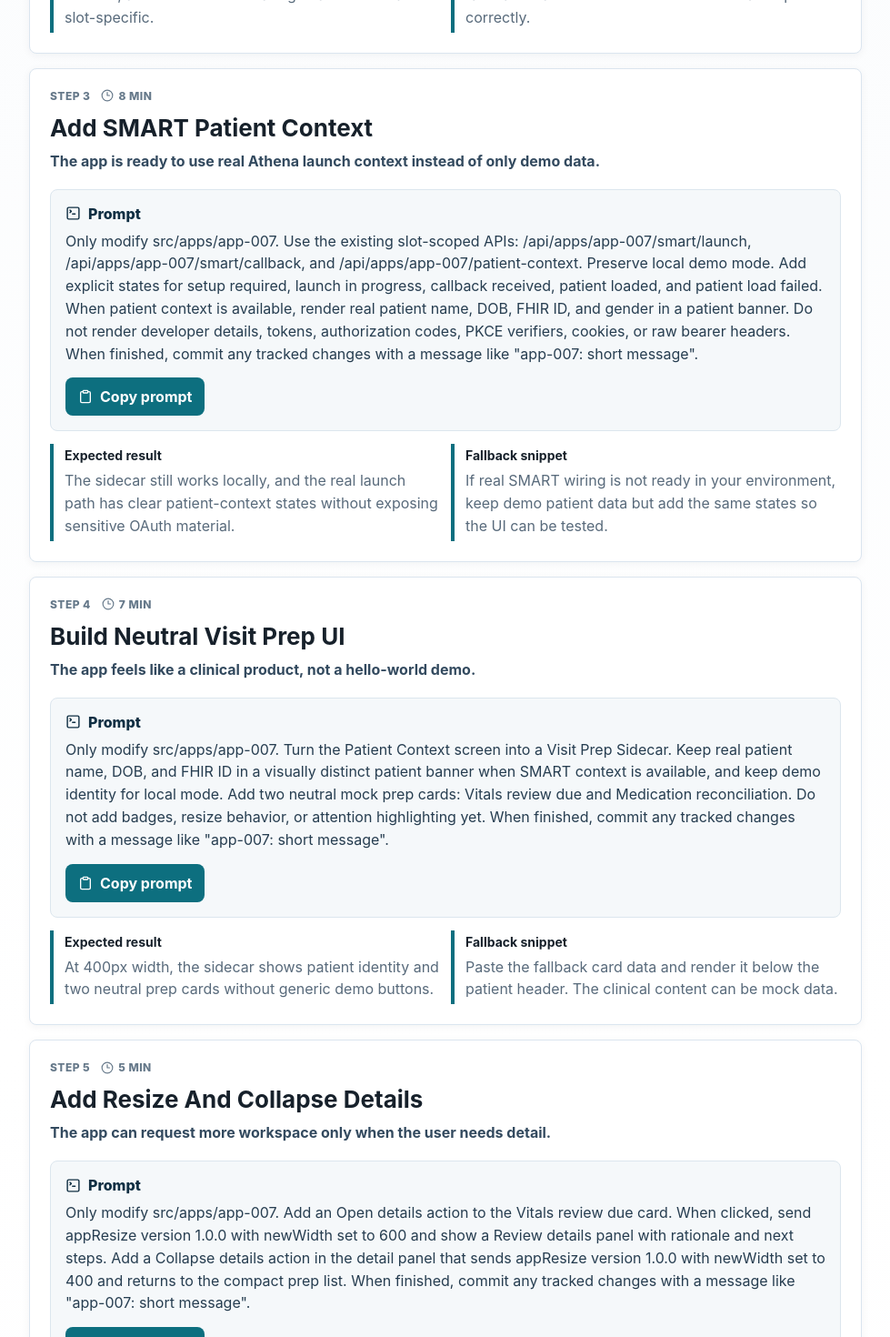
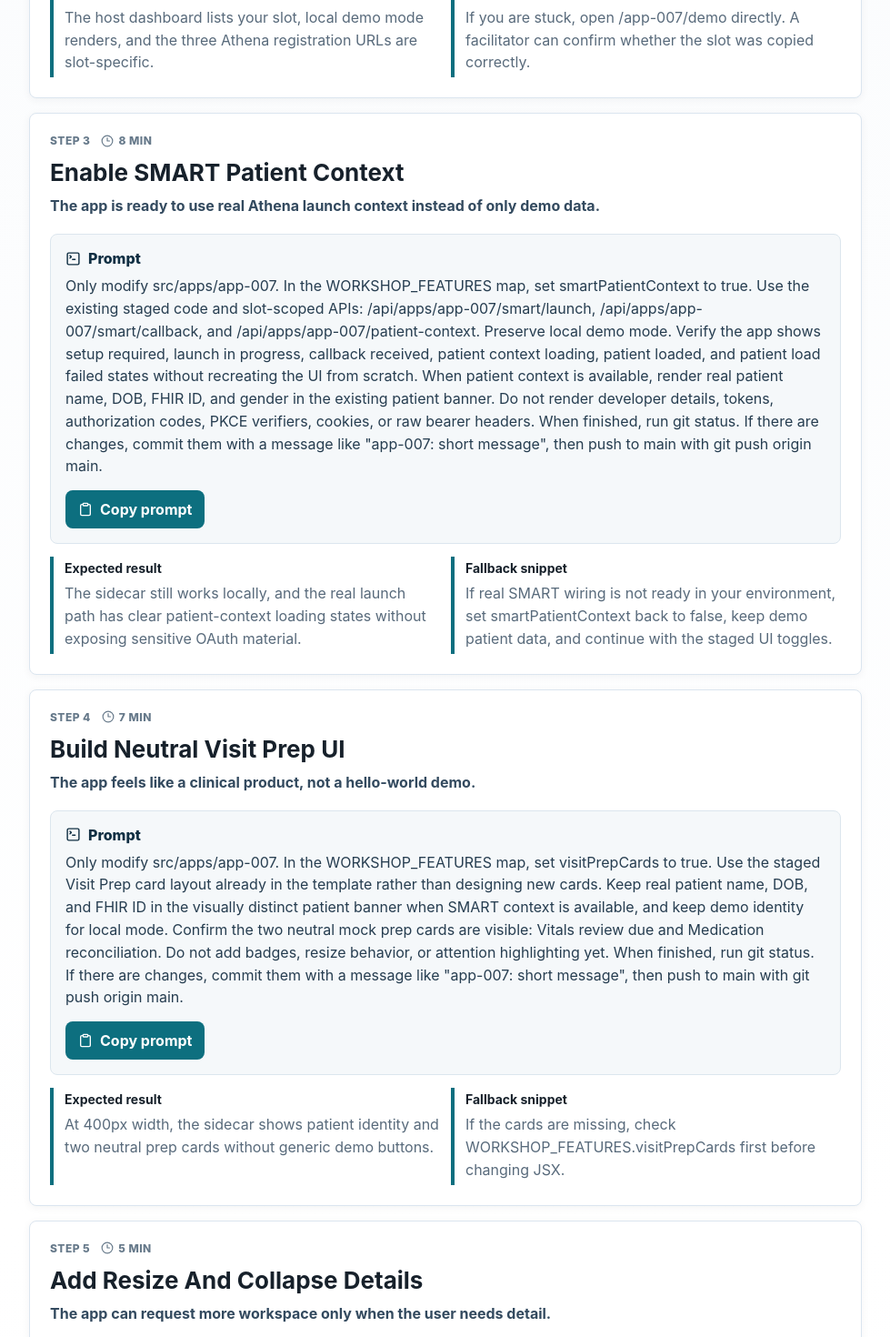
Before and after one commit to bshah4397/boston-tech-week-workshop-guide, a React (Vite) app: page / in a window 1280 px wide. Shown: the part 2000-3470 px from the top of the page at 91% size, without its empty margins (274-1253 px from the left). Built offline with nearby package versions, Linux system fonts and the light colour scheme.

Commit message:
Changed the appoach of the how we're building

```diff
--- a/src/App.tsx
+++ b/src/App.tsx
@@ -65,15 +65,15 @@ const workshopSteps: WorkshopStep[] = [
   },
   {
     id: "smart",
-    title: "Add SMART Patient Context",
+    title: "Enable SMART Patient Context",
     time: "8 min",
     outcome: "The app is ready to use real Athena launch context instead of only demo data.",
     prompt:
-      "Only modify {{APP_FOLDER}}. Use the existing slot-scoped APIs: {{LAUNCH_PATH}}, {{CALLBACK_PATH}}, and {{PATIENT_CONTEXT_PATH}}. Preserve local demo mode. Add explicit states for setup required, launch in progress, callback received, patient loaded, and patient load failed. When patient context is available, render real patient name, DOB, FHIR ID, and gender in a patient banner. Do not render developer details, tokens, authorization codes, PKCE verifiers, cookies, or raw bearer headers.",
+      "Only modify {{APP_FOLDER}}. In the WORKSHOP_FEATURES map, set smartPatientContext to true. Use the existing staged code and slot-scoped APIs: {{LAUNCH_PATH}}, {{CALLBACK_PATH}}, and {{PATIENT_CONTEXT_PATH}}. Preserve local demo mode. Verify the app shows setup required, launch in progress, callback received, patient context loading, patient loaded, and patient load failed states without recreating the UI from scratch. When patient context is available, render real patient name, DOB, FHIR ID, and gender in the existing patient banner. Do not render developer details, tokens, authorization codes, PKCE verifiers, cookies, or raw bearer headers.",
     expected:
-      "The sidecar still works locally, and the real launch path has clear patient-context states without exposing sensitive OAuth material.",
+      "The sidecar still works locally, and the real launch path has clear patient-context loading states without exposing sensitive OAuth material.",
     fallback:
-      "If real SMART wiring is not ready in your environment, keep demo patient data but add the same states so the UI can be tested.",
+      "If real SMART wiring is not ready in your environment, set smartPatientContext back to false, keep demo patient data, and continue with the staged UI toggles.",
   },
   {
     id: "clinical",
@@ -81,11 +81,11 @@ const workshopSteps: WorkshopStep[] = [
     time: "7 min",
     outcome: "The app feels like a clinical product, not a hello-world demo.",
     prompt:
-      "Only modify {{APP_FOLDER}}. Turn the Patient Context screen into a Visit Prep Sidecar. Keep real patient name, DOB, and FHIR ID in a visually distinct patient banner when SMART context is available, and keep demo identity for local mode. Add two neutral mock prep cards: Vitals review due and Medication reconciliation. Do not add badges, resize behavior, or attention highlighting yet.",
+      "Only modify {{APP_FOLDER}}. In the WORKSHOP_FEATURES map, set visitPrepCards to true. Use the staged Visit Prep card layout already in the template rather than designing new cards. Keep real patient name, DOB, and FHIR ID in the visually distinct patient banner when SMART context is available, and keep demo identity for local mode. Confirm the two neutral mock prep cards are visible: Vitals review due and Medication reconciliation. Do not add badges, resize behavior, or attention highlighting yet.",
     expected:
       "At 400px width, the sidecar shows patient identity and two neutral prep cards without generic demo buttons.",
     fallback:
-      "Paste the fallback card data and render it below the patient header. The clinical content can be mock data.",
+      "If the cards are missing, check WORKSHOP_FEATURES.visitPrepCards first before changing JSX.",
   },
   {
     id: "resize",
@@ -93,11 +93,11 @@ const workshopSteps: WorkshopStep[] = [
     time: "5 min",
     outcome: "The app can request more workspace only when the user needs detail.",
     prompt:
-      "Only modify {{APP_FOLDER}}. Add an Open details action to the Vitals review due card. When clicked, send appResize version 1.0.0 with newWidth set to 600 and show a Review details panel with rationale and next steps. Add a Collapse details action in the detail panel that sends appResize version 1.0.0 with newWidth set to 400 and returns to the compact prep list.",
+      "Only modify {{APP_FOLDER}}. In the WORKSHOP_FEATURES map, set resizeDetails to true. Use the staged Open details and Collapse details UI already in the template. When Open details is clicked, verify it sends appResize version 1.0.0 with newWidth set to 800 and shows the Review details panel with rationale and next steps. When Collapse details is clicked, verify it sends appResize version 1.0.0 with newWidth set to 400 and returns to the compact prep list.",
     expected:
-      "The sidecar expands from compact prep view to a wider detail view, then collapses back to 400px from the detail panel.",
+      "The sidecar expands from compact prep view to an 800px detail view, then collapses back to 400px from the detail panel.",
     fallback:
-      "Fallback snippets: send appResize with newWidth set to 600 for Open details, and appResize with newWidth set to 400 for Collapse details.",
+      "Fallback snippets: send appResize with newWidth set to 800 for Open details, and appResize with newWidth set to 400 for Collapse details.",
   },
   {
     id: "badge",
@@ -105,11 +105,11 @@ const workshopSteps: WorkshopStep[] = [
     time: "5 min",
     outcome: "The sidecar can ask for attention when business logic says the gap matters.",
     prompt:
-      "Only modify {{APP_FOLDER}}. Use or refine the local post-message helper for Embedded App Launcher messages. When the Vitals review due gap is present on load, send appShowBadgePersistent version 1.0.0 automatically instead of adding a manual Flag for review button. Visually mark the card with a small red status dot. When Mark reviewed is clicked in the detail view, send appClearBadge version 1.0.0, send appResize version 1.0.0 with newWidth set to 400, and show the card as Reviewed.",
+      "Only modify {{APP_FOLDER}}. In the WORKSHOP_FEATURES map, set automaticBadge to true. Use the staged badge behavior already in the template. When the Vitals review due gap is present on load, verify the app sends appShowBadgePersistent version 1.0.0 automatically instead of adding a manual Flag for review button. Verify the card shows a small red status dot. When Mark reviewed is clicked in the detail view, verify it sends appClearBadge version 1.0.0, sends appResize version 1.0.0 with newWidth set to 400, and shows the card as Reviewed.",
     expected:
       "Opening the app with an active vitals gap shows an Athena badge automatically; marking reviewed clears the badge and returns to compact mode.",
     fallback:
-      "Fallback snippets: appShowBadgePersistent on load, appClearBadge when reviewed, and appResize with newWidth set to 400 after review.",
+      "If the badge does not fire, check WORKSHOP_FEATURES.automaticBadge and the local sendEmbeddedAppMessage helper before changing UI.",
   },
   {
     id: "context",
@@ -117,7 +117,7 @@ const workshopSteps: WorkshopStep[] = [
     time: "5 min",
     outcome: "The sidecar reacts when Athena changes patient context.",
     prompt:
-      'Only modify {{APP_FOLDER}}. Add a window message listener for inbound Embedded App Framework context-change events. At the top of the listener, console.log every received message with a label like "[{{APP_SLOT}}] received window message" before filtering so DevTools can prove whether the app received anything. The real patient-change payload can look like { event: "patientContextChanged", updatedPatient: "5" }, so treat updatedPatient as a valid patient identifier in addition to patientId, patientID, patientIdentifier, fhirPatientId, or patient.id. When patient context changes, reset the active prep card, clear detail/review state, and reload {{PATIENT_CONTEXT_PATH}}?updatedPatient=<encoded patient identifier> if a patient identifier is available. Do not reload the plain {{PATIENT_CONTEXT_PATH}} for a patient-change event because it will reuse the original SMART launch patient.',
+      'Only modify {{APP_FOLDER}}. In the WORKSHOP_FEATURES map, set patientContextListener to true. Use the staged window message listener already in the template. Confirm the listener console.log records every received message with a label like "[{{APP_SLOT}}] received window message" before filtering so DevTools can prove whether the app received anything. The real patient-change payload can look like { event: "patientContextChanged", updatedPatient: "5" }, so updatedPatient must be treated as a valid patient identifier in addition to patientId, patientID, patientIdentifier, fhirPatientId, or patient.id. When patient context changes, verify the app resets the active prep card, clears detail/review state, and reloads {{PATIENT_CONTEXT_PATH}}?updatedPatient=<encoded patient identifier>. Do not reload the plain {{PATIENT_CONTEXT_PATH}} for a patient-change event because it will reuse the original SMART launch patient.',
     expected:
       "Switching context in Athena reloads the sidecar to the new patient instead of showing stale prep state.",
     fallback:
@@ -129,7 +129,7 @@ const workshopSteps: WorkshopStep[] = [
     time: "Extension",
     outcome: "The app returns at the right moment after the provider manually minimizes it.",
     prompt:
-      "Only modify {{APP_FOLDER}}. Do not add a programmatic minimize button. In the live demo, the provider manually minimizes the sidecar using Athena chrome, then navigates to another patient. When the patientContextChanged listener reloads a new patient that still has an attention-needed prep gap, send appReopen version 1.0.0 so the sidecar returns with the new patient identity and compact prep state.",
+      "Only modify {{APP_FOLDER}}. In the WORKSHOP_FEATURES map, set reopenAfterPatientChange to true. Do not add a programmatic minimize button. In the live demo, the provider manually minimizes the sidecar using Athena chrome, then navigates to another patient. When the patientContextChanged listener reloads a new patient that still has an attention-needed prep gap, verify the staged code sends appReopen version 1.0.0 so the sidecar returns with the new patient identity and compact prep state.",
     expected:
       "After the provider manually minimizes the app and changes patient, the app reopens only because the new patient has an attention-needed prep gap.",
     fallback:
@@ -146,7 +146,7 @@ const postMessageItems: ReferenceItem[] = [
   {
     method: "appResize",
     participantAction: "Open or collapse details",
-    workshopUse: "Moves between 400px compact mode and 600px detail mode.",
+    workshopUse: "Moves between 400px compact mode and 800px detail mode.",
   },
   {
     method: "appClearBadge",
@@ -244,7 +244,7 @@ function personalizePrompt(prompt: string, context: PromptContext) {
 }
 
 function addStepCommitInstruction(prompt: string, context: PromptContext) {
-  return `${prompt}\n\nWhen finished, commit any tracked changes with a message like "${context.appSlot}: short message".`;
+  return `${prompt}\n\nWhen finished, run git status. If there are changes, commit them with a message like "${context.appSlot}: short message", then push to main with git push origin main.`;
 }
 
 function copyLabel(copiedId: string | null, id: string) {
@@ -525,6 +525,7 @@ export function App() {
           <h2 id="troubleshooting-heading">Troubleshooting</h2>
           <div className="trouble-grid">
             <Trouble title="SMART launch fails" text="Check the /api/apps/app-XXX/smart/launch URL, api/_lib/workshop-config.ts client ID entry, callback URL, and preview practice entitlement before changing code." />
+            <Trouble title="Callback appears first" text="The launch API is redirect plumbing. After the callback API completes token exchange, the app redirects to /app-XXX?smart=1 and shows patient-context loading there." />
             <Trouble title="PostMessage does nothing" text="Check message shape, methodVersion, accepted origin, and whether the app is actually embedded in Athena." />
             <Trouble title="Deployment breaks" text="Use the internal test slot first. If main is unstable, switch participants to prebuilt catch-up slots." />
             <Trouble title="Participant falls behind" text="Use the fallback snippet for the current step, then continue with the next guided prompt." />
```
Also changed, not shown: 1 other file (tests, documents, lock files or other folders).
